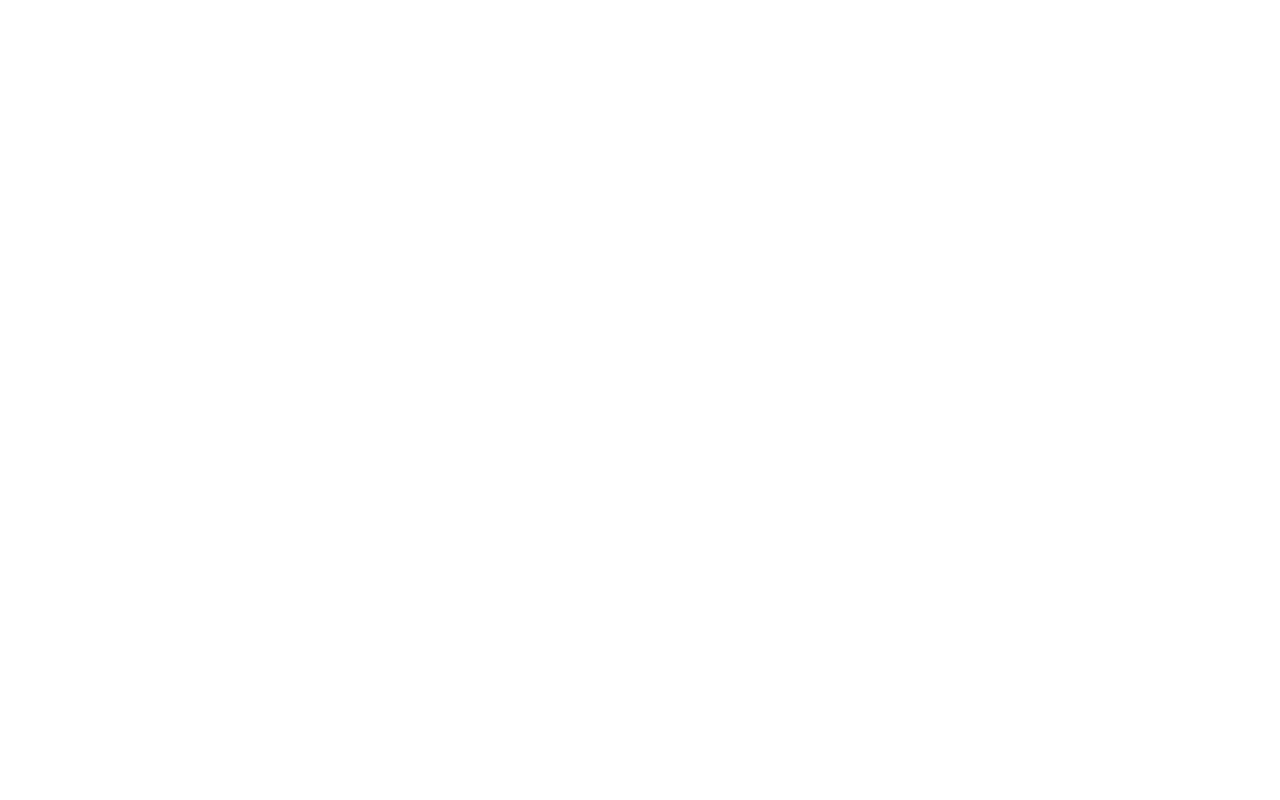
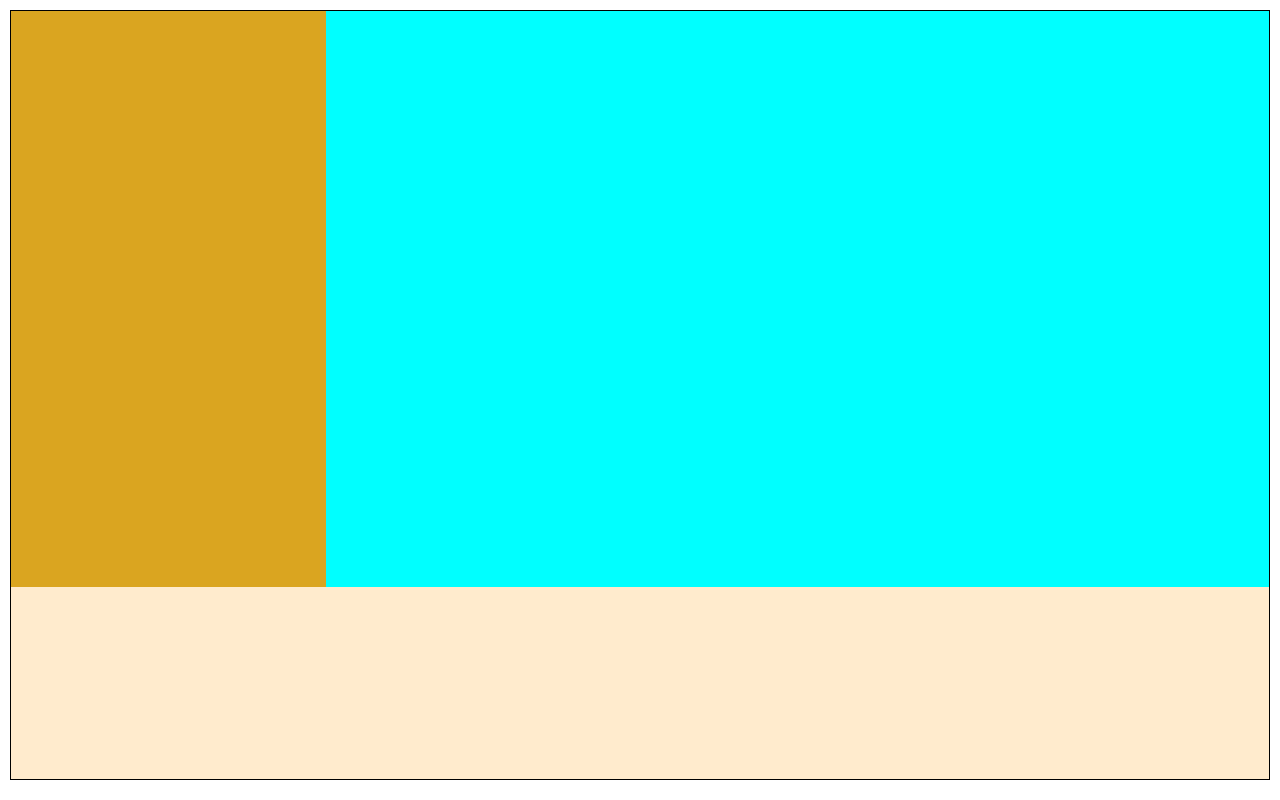
Before and after one commit to charlenecodes/layouts, a plain HTML site: page layout1/index.html in a window 1280 px wide. Drawn offline with Linux system fonts and the light colour scheme.

Commit message:
layout 3

```diff
--- a/layout1/index.html
+++ b/layout1/index.html
@@ -8,6 +8,14 @@
     <link rel="stylesheet" href="./style.css">
 </head>
 <body>
-
+    <div class="container">
+        <div class="panel brown"></div>
+        <div class="panel brown"></div>
+        <div class="panel brown"></div>
+        <div class="panel blue"></div>
+        <div class="panel blue"></div>
+        <div class="panel blue"></div>
+        <div class="bottom"></div>
+    </div>
 </body>
 </html>
--- a/layout1/style.css
+++ b/layout1/style.css
@@ -0,0 +1,44 @@
+* {
+    margin: 0;
+    padding: 0;
+}
+
+.container {
+    display: grid;
+    grid-template-areas: /* how you can set up the layout easily*/
+    "brown blue"
+    "brown blue"
+    "brown blue"
+    "bottom bottom";
+    grid-template-columns: 1fr 3fr; /* shows how much room they will take place, there are 2 columns and one takes 3x more than the other */
+    grid-template-rows: 1fr 1fr 1fr 1fr; /* there are 2 rows, but the second row takes more space than the first row */
+    height: 96vh;
+    /* gap: 15px; creates space between elements, but not away from the border */
+    border: 1px solid black;
+    margin: 10px;
+}
+
+.nav {
+    grid-area: nav;
+    height: 100%;
+    background-color: blanchedalmond;
+}
+
+.panel {
+    height: 100% /* will be 100% of the area */
+}
+
+.brown {
+    background-color: goldenrod;
+    grid-area: brown;
+}
+
+.blue {
+    background-color: aqua;
+    grid-area: blue;
+}
+
+.bottom {
+    background-color: blanchedalmond;
+    grid-area: bottom;
+}
--- a/layout2/style.css
+++ b/layout2/style.css
@@ -8,8 +8,8 @@
     grid-template-areas: /* how you can set up the layout easily*/
     "nav nav nav"
     "purple pink orange";
-    grid-template-columns: 1fr 1fr 1fr; /* shows how much room they will take place*/
-    grid-template-rows: 1fr 3fr;
+    grid-template-columns: 1fr 1fr 1fr; /* shows how much room they will take place, there are 3 columns and they are all even*/
+    grid-template-rows: 1fr 3fr; /* there are 2 rows, but the second row takes more space than the first row */
     height: 96vh;
     color: blanchedalmond;
     gap: 20px; /* creates space between elements, but not away from the border */
@@ -24,7 +24,7 @@
 }
 
 .panel {
-    height: 100% /* will be 100% of the */
+    height: 100% /* will be 100% of the area */
 }
 
 .purple {
--- a/layout3/style.css
+++ b/layout3/style.css
@@ -0,0 +1,42 @@
+* {
+    margin: 0;
+    padding: 0;
+}
+
+.container {
+    display: grid;
+    grid-template-areas: /* how you can set up the layout easily*/
+    "orange orange"
+    "nav nav"
+    "purple pink";
+    grid-template-columns: 4fr 1fr; /* shows how much room they will take */
+    grid-template-rows: 2fr 1fr 5fr;
+    height: 96vh;
+    border: 1px solid black;
+    margin: 10px;
+}
+
+.nav {
+    grid-area: nav;
+    height: 100%;
+    background-color: blanchedalmond;
+}
+
+.panel {
+    height: 100% /* will be 100% of the area */
+}
+
+.purple {
+    background-color: purple;
+    grid-area: purple;
+}
+
+.pink {
+    background-color: palevioletred;
+    grid-area: pink;
+}
+
+.orange {
+    background-color: orangered;
+    grid-area: orange;
+}
```
Also changed, not shown: layout3/index.html (+6 -1 lines), 1 other file.
